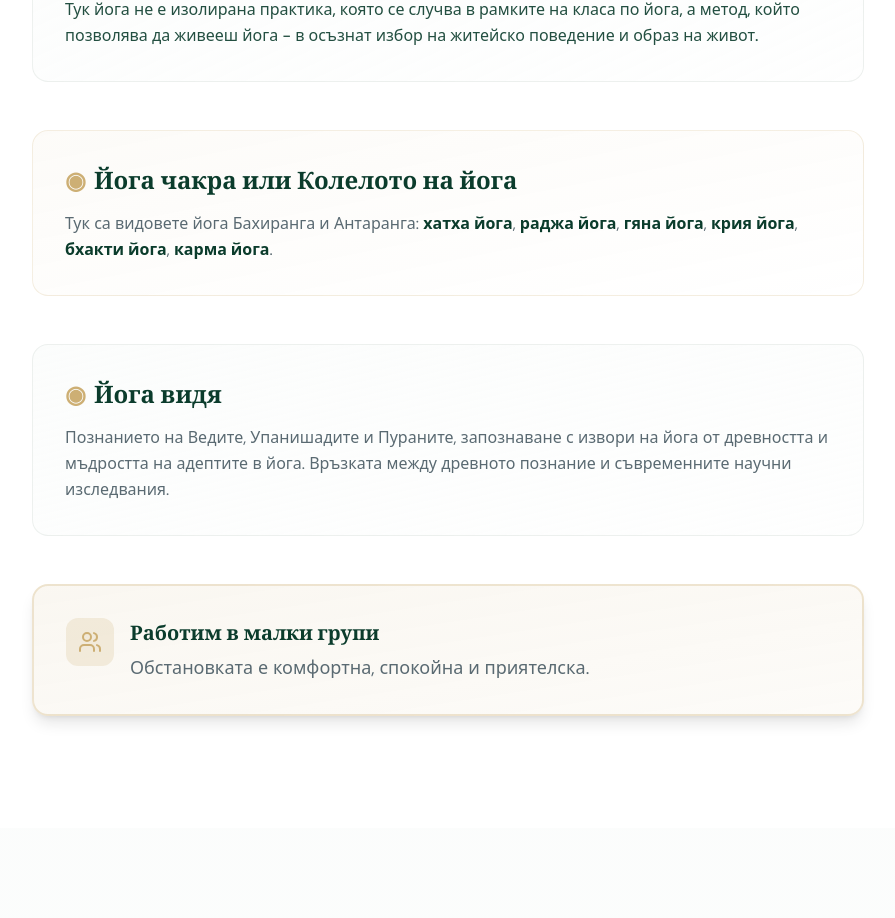
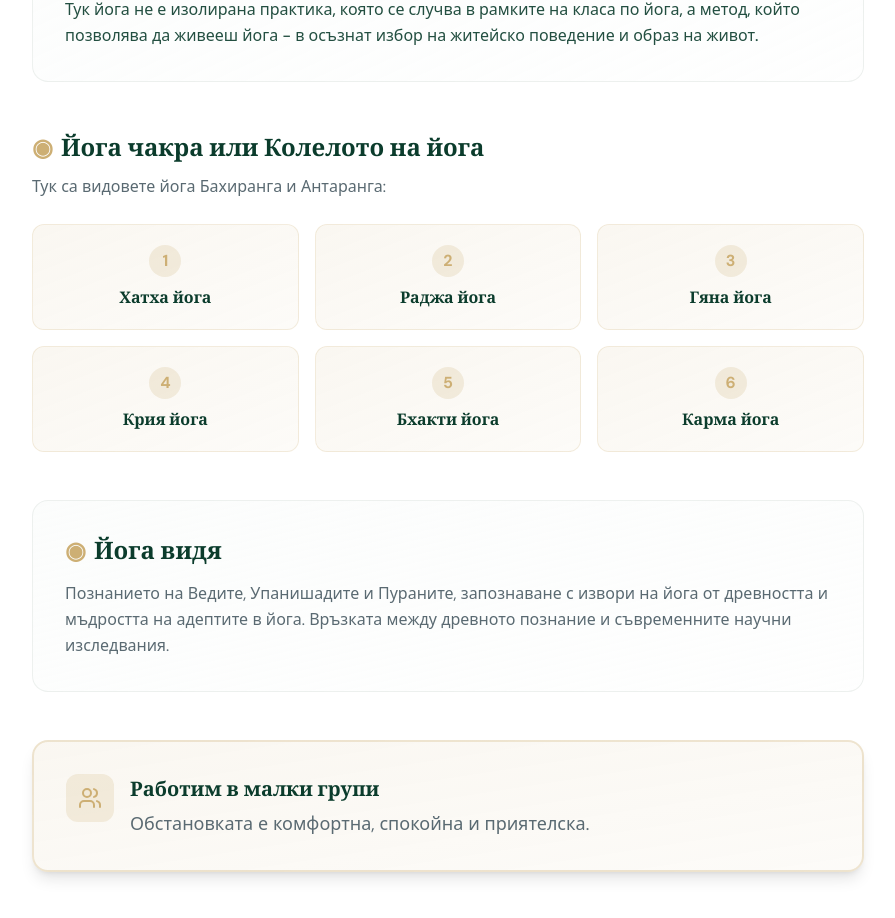
Before and after one commit to StroverIT/kailas, a Next.js app: page /za-nas in a window 1280 px wide. Shown: the part 2640-3558 px from the top of the page, without its empty margins (192-1087 px from the left). Built offline with nearby package versions, Linux system fonts and the light colour scheme; no server answers; a web font is replaced by a local one.

Commit message:
Add YogaTypesGrid component for displaying yoga types with enhanced layout

```diff
--- a/src/app/za-nas/page.tsx
+++ b/src/app/za-nas/page.tsx
@@ -6,6 +6,7 @@ import gsap from "gsap";
 import { ScrollTrigger } from "gsap/ScrollTrigger";
 import FooterSection from "@/components/FooterSection";
 import { AnimatedLink } from "@/components/transitions/PageTransition";
+import YogaTypesGrid from "@/components/YogaTypesGrid";
 import {
   Heart,
   Users,
@@ -234,22 +235,18 @@ export default function AboutPage() {
           </div>
 
           {/* Yoga Chakra */}
-          <div className="mb-12 p-8 rounded-2xl bg-gradient-to-br from-secondary/5 to-transparent border border-secondary/20">
-            <h3 className="font-heading text-xl md:text-2xl font-semibold text-foreground mb-4 flex items-center gap-2">
-              <span className="text-secondary">◉</span> Йога чакра или Колелото
-              на йога
-            </h3>
-            <p className="text-muted-foreground font-body leading-relaxed">
-              Тук са видовете йога Бахиранга и Антаранга:{" "}
-              <span className="font-semibold text-foreground">хатха йога</span>,{" "}
-              <span className="font-semibold text-foreground">раджа йога</span>,{" "}
-              <span className="font-semibold text-foreground">гяна йога</span>,{" "}
-              <span className="font-semibold text-foreground">крия йога</span>,{" "}
-              <span className="font-semibold text-foreground">бхакти йога</span>
-              ,{" "}
-              <span className="font-semibold text-foreground">карма йога</span>.
-            </p>
-          </div>
+          <YogaTypesGrid
+            title="Йога чакра или Колелото на йога"
+            description="Тук са видовете йога Бахиранга и Антаранга:"
+            types={[
+              { id: 1, name: "Хатха йога" },
+              { id: 2, name: "Раджа йога" },
+              { id: 3, name: "Гяна йога" },
+              { id: 4, name: "Крия йога" },
+              { id: 5, name: "Бхакти йога" },
+              { id: 6, name: "Карма йога" },
+            ]}
+          />
 
           {/* Yoga Vidya */}
           <div className="mb-12 p-8 rounded-2xl bg-gradient-to-br from-muted/30 to-muted/10 border border-border/50">
--- /dev/null
+++ b/src/components/YogaTypesGrid.tsx
@@ -0,0 +1,49 @@
+interface YogaType {
+  id: number;
+  name: string;
+}
+
+interface YogaTypesGridProps {
+  title: string;
+  description?: string;
+  types: YogaType[];
+}
+
+export default function YogaTypesGrid({
+  title,
+  description,
+  types,
+}: YogaTypesGridProps) {
+  return (
+    <div className="mb-12">
+      <div className="mb-6">
+        <h3 className="font-heading text-xl md:text-2xl font-semibold text-foreground mb-3 flex items-center gap-2">
+          <span className="text-secondary">◉</span> {title}
+        </h3>
+        {description && (
+          <p className="text-muted-foreground font-body leading-relaxed">
+            {description}
+          </p>
+        )}
+      </div>
+
+      <div className="grid grid-cols-2 md:grid-cols-3 gap-3 md:gap-4">
+        {types.map((type) => (
+          <div
+            key={type.id}
+            className="group p-4 md:p-5 rounded-xl bg-gradient-to-br from-secondary/10 to-secondary/5 border border-secondary/20 hover:border-secondary/40 hover:shadow-md transition-all duration-300"
+          >
+            <div className="flex items-center justify-center mb-2">
+              <div className="w-8 h-8 rounded-full bg-secondary/20 flex items-center justify-center group-hover:scale-110 transition-transform">
+                <span className="text-secondary font-bold">{type.id}</span>
+              </div>
+            </div>
+            <p className="text-center font-heading font-semibold text-foreground text-sm md:text-base">
+              {type.name}
+            </p>
+          </div>
+        ))}
+      </div>
+    </div>
+  );
+}
```
